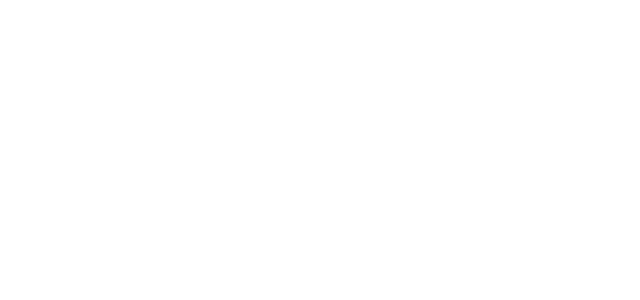
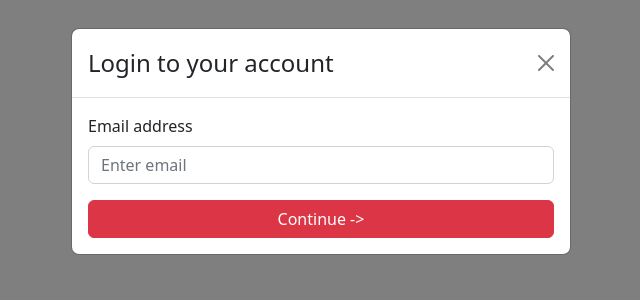
Before and after one commit to vinayMsuresh/magic_project, a React (Create React App) app: page / in a window 1280 px wide. Shown: the top 300 px of the page, without its empty margins (319-959 px from the left). Built offline with nearby package versions, Linux system fonts and the light colour scheme.

Commit message:
login page added

```diff
--- a/src/App.js
+++ b/src/App.js
@@ -1,10 +1,13 @@
-import logo from './logo.svg';
+import 'bootstrap/dist/css/bootstrap.min.css';
 import './App.css';
+import Login from './components/Login/Login';
+import { useState } from 'react';
 
 function App() {
+  const [show, setShow] = useState(true)
   return (
     <div className="App">
-
+      <Login show={show} handleClose={()=>setShow(false)} />
     </div>
   );
 }
--- /dev/null
+++ b/src/components/Login/Login.jsx
@@ -0,0 +1,25 @@
+import React from 'react'
+import { Modal, Button, Form } from 'react-bootstrap'
+import './login.css';
+export default function Login({show, handleClose}) {
+  return (
+    <Modal show={show} onHide={handleClose} className='login'>
+        <Modal.Header closeButton>
+          <Modal.Title>Login to your account</Modal.Title>
+        </Modal.Header>
+
+        <Modal.Body>
+        <Form>
+      <Form.Group className="mb-3" controlId="formBasicEmail">
+        <Form.Label>Email address</Form.Label>
+        <Form.Control type="email" placeholder="Enter email" />
+      </Form.Group>
+      <Form.Group>
+        <Button className='logBtn' variant='danger'>Continue -&gt;</Button>
+        </Form.Group>
+
+      </Form>
+        </Modal.Body>
+    </Modal>
+  )
+}
--- /dev/null
+++ b/src/components/Login/login.css
@@ -0,0 +1,10 @@
+.login{
+
+}
+
+.logBtn{
+    display: flex;
+    align-items: center;
+    justify-content: center;
+    width: 100%;
+}
```
Also changed, not shown: src/components/Footer/Footer.js (deleted, +0 -10 lines), src/components/Footer/footer.js (deleted), 1 other file (tests, documents, lock files or other folders).
